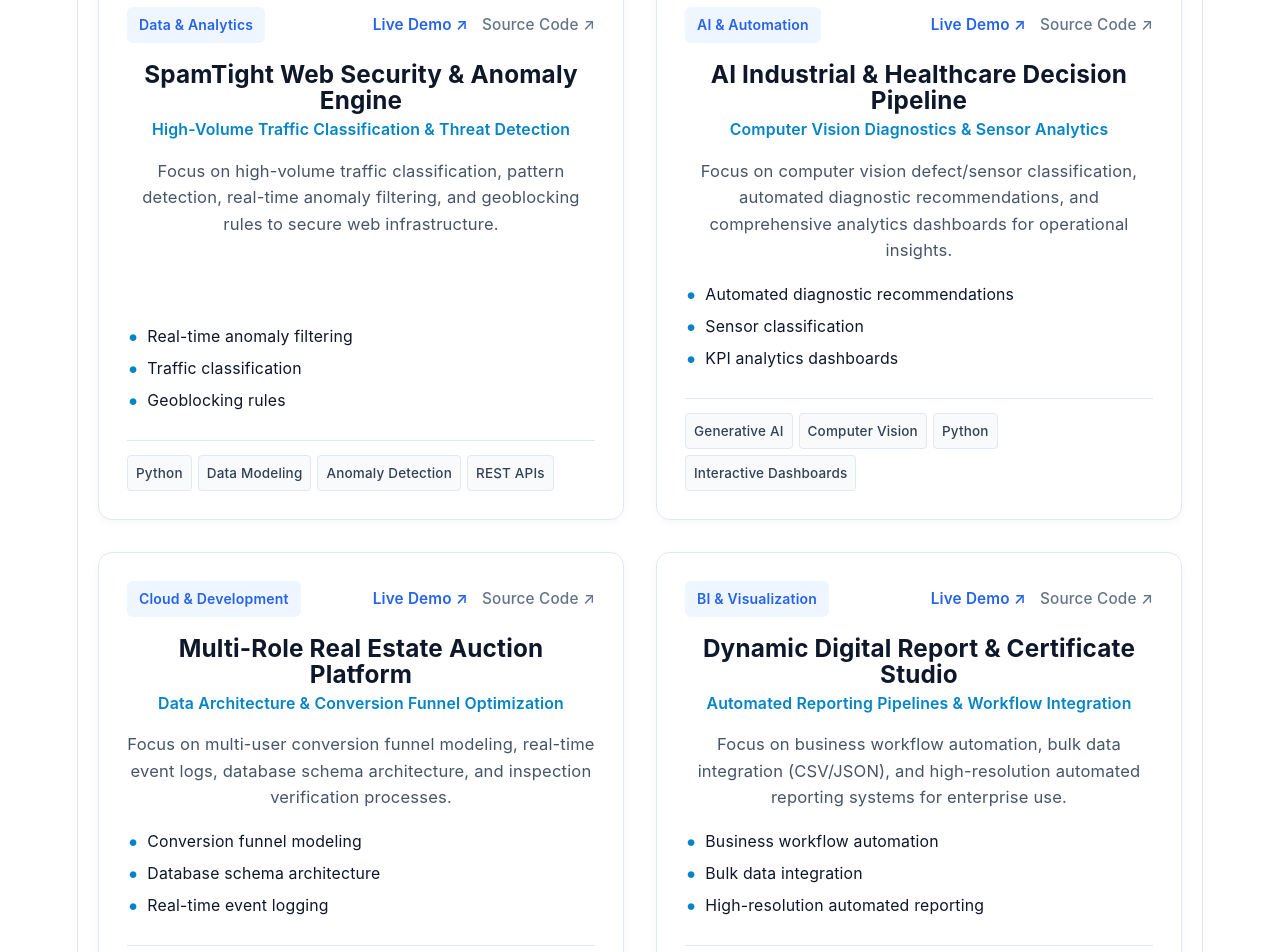
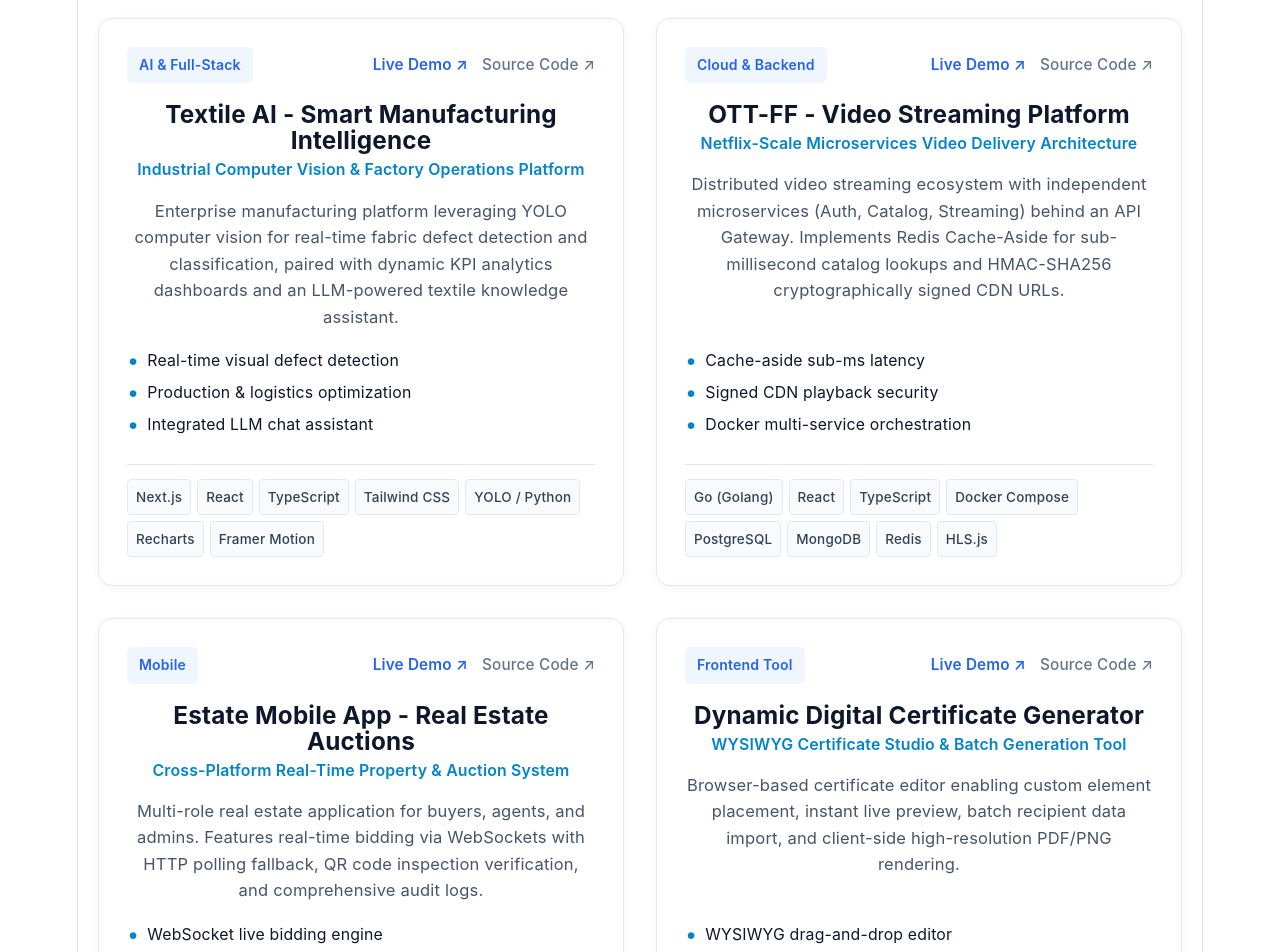
Before and after one commit to KarthiArun-droid/Portfolio, a React app: page / in a window 1280 px wide. Shown: the part 1360-2312 px from the top of the page. Built offline with nearby package versions, Linux system fonts and the light colour scheme; the HTML template or start-up script is replaced by a standard one.

Commit message:
Refactor portfolio to merge Full-Stack and Business Analyst personas

```diff
--- a/Portfolio.jsx
+++ b/Portfolio.jsx
@@ -3,7 +3,7 @@ import profileImage from './Karthi.jpg';
 
 const profileConfig = {
     name: "Karthikeyan A",
-    title: "Technical Business Analyst | Data & Insights | GenAI & Automation",
+    title: "Technical Business Analyst & Full-Stack Engineer",
     avatarUrl: profileImage,
     github: "https://github.com/KarthiArun-droid",
     linkedin: "https://www.linkedin.com/in/karthikeyan-a-794649403",
@@ -12,6 +12,46 @@ const profileConfig = {
 };
 
 const projects = [
+    {
+        title: "Textile AI - Smart Manufacturing Intelligence",
+        tagline: "Industrial Computer Vision & Factory Operations Platform",
+        description: "Enterprise manufacturing platform leveraging YOLO computer vision for real-time fabric defect detection and classification, paired with dynamic KPI analytics dashboards and an LLM-powered textile knowledge assistant.",
+        tech: ["Next.js", "React", "TypeScript", "Tailwind CSS", "YOLO / Python", "Recharts", "Framer Motion"],
+        category: "AI & Full-Stack",
+        highlights: ["Real-time visual defect detection", "Production & logistics optimization", "Integrated LLM chat assistant"],
+        liveUrl: "https://github.com/KarthiArun-droid",
+        githubUrl: "https://github.com/KarthiArun-droid"
+    },
+    {
+        title: "OTT-FF - Video Streaming Platform",
+        tagline: "Netflix-Scale Microservices Video Delivery Architecture",
+        description: "Distributed video streaming ecosystem with independent microservices (Auth, Catalog, Streaming) behind an API Gateway. Implements Redis Cache-Aside for sub-millisecond catalog lookups and HMAC-SHA256 cryptographically signed CDN URLs.",
+        tech: ["Go (Golang)", "React", "TypeScript", "Docker Compose", "PostgreSQL", "MongoDB", "Redis", "HLS.js"],
+        category: "Cloud & Backend",
+        highlights: ["Cache-aside sub-ms latency", "Signed CDN playback security", "Docker multi-service orchestration"],
+        liveUrl: "https://github.com/KarthiArun-droid",
+        githubUrl: "https://github.com/KarthiArun-droid"
+    },
+    {
+        title: "Estate Mobile App - Real Estate Auctions",
+        tagline: "Cross-Platform Real-Time Property & Auction System",
+        description: "Multi-role real estate application for buyers, agents, and admins. Features real-time bidding via WebSockets with HTTP polling fallback, QR code inspection verification, and comprehensive audit logs.",
+        tech: ["React Native", "Expo 54", "WebSockets", "React Navigation", "AsyncStorage", "react-native-maps"],
+        category: "Mobile",
+        highlights: ["WebSocket live bidding engine", "QR code verification", "Role-based dashboards (Buyer/Agent/Admin)"],
+        liveUrl: "https://github.com/KarthiArun-droid",
+        githubUrl: "https://github.com/KarthiArun-droid"
+    },
+    {
+        title: "Dynamic Digital Certificate Generator",
+        tagline: "WYSIWYG Certificate Studio & Batch Generation Tool",
+        description: "Browser-based certificate editor enabling custom element placement, instant live preview, batch recipient data import, and client-side high-resolution PDF/PNG rendering.",
+        tech: ["React", "TypeScript", "Tailwind CSS", "Canvas API", "jspdf", "Lucide React"],
+        category: "Frontend Tool",
+        highlights: ["WYSIWYG drag-and-drop editor", "Bulk CSV recipient generation", "High-res PDF/PNG export"],
+        liveUrl: "https://github.com/KarthiArun-droid",
+        githubUrl: "https://github.com/KarthiArun-droid"
+    },
     {
         title: "SpamTight Web Security & Anomaly Engine",
         tagline: "High-Volume Traffic Classification & Threat Detection",
@@ -23,17 +63,7 @@ const projects = [
         githubUrl: "https://github.com/KarthiArun-droid"
     },
     {
-        title: "AI Industrial & Healthcare Decision Pipeline",
-        tagline: "Computer Vision Diagnostics & Sensor Analytics",
-        description: "Focus on computer vision defect/sensor classification, automated diagnostic recommendations, and comprehensive analytics dashboards for operational insights.",
-        tech: ["Generative AI", "Computer Vision", "Python", "Interactive Dashboards"],
-        category: "AI & Automation",
-        highlights: ["Automated diagnostic recommendations", "Sensor classification", "KPI analytics dashboards"],
-        liveUrl: "https://github.com/KarthiArun-droid",
-        githubUrl: "https://github.com/KarthiArun-droid"
-    },
-    {
-        title: "Multi-Role Real Estate Auction Platform",
+        title: "Multi-Role Real Estate Auction Platform (BA)",
         tagline: "Data Architecture & Conversion Funnel Optimization",
         description: "Focus on multi-user conversion funnel modeling, real-time event logs, database schema architecture, and inspection verification processes.",
         tech: ["PostgreSQL", "Database Architecture", "Event Logs", "Process Mapping"],
@@ -43,7 +73,7 @@ const projects = [
         githubUrl: "https://github.com/KarthiArun-droid"
     },
     {
-        title: "Dynamic Digital Report & Certificate Studio",
+        title: "Dynamic Digital Report & Certificate Studio (BA)",
         tagline: "Automated Reporting Pipelines & Workflow Integration",
         description: "Focus on business workflow automation, bulk data integration (CSV/JSON), and high-resolution automated reporting systems for enterprise use.",
         tech: ["Workflow Automation", "Data Integration", "Reporting", "Process Automation"],
@@ -57,7 +87,7 @@ const projects = [
 export default function Portfolio() {
     const [filter, setFilter] = useState("All");
 
-    const categories = ["All", "Data & Analytics", "BI & Visualization", "AI & Automation", "Cloud & Development"];
+    const categories = ["All", "AI & Full-Stack", "Cloud & Backend", "Mobile", "Frontend Tool", "Data & Analytics", "Cloud & Development", "BI & Visualization"];
 
     const filteredProjects = filter === "All"
         ? projects
@@ -92,7 +122,7 @@ export default function Portfolio() {
                     Strategic Business Decision-Making
                 </h1>
                 <p style={styles.heroSubtitle}>
-                    Translating multi-channel data, database schemas, and GenAI workflows into actionable executive insights and automated reporting pipelines.
+                    Translating multi-channel data, database schemas, and GenAI workflows into actionable executive insights and automated pipelines.
                 </p>
                 <div style={styles.heroCta}>
                     <a href="#projects" style={styles.btnPrimary}>View Projects</a>
@@ -172,8 +202,16 @@ export default function Portfolio() {
                 <h2 style={styles.sectionTitle}>Skills & Architecture</h2>
                 <div style={styles.skillsGrid}>
                     <div style={styles.skillBox}>
+                        <h4 style={styles.skillCategory}>Frontend & Mobile</h4>
+                        <p style={styles.skillList}>React 19, Next.js 16, React Native, TypeScript, Tailwind CSS, Framer Motion</p>
+                    </div>
+                    <div style={styles.skillBox}>
+                        <h4 style={styles.skillCategory}>Backend & Microservices</h4>
+                        <p style={styles.skillList}>Go (Golang), Python, FastAPI, REST APIs, WebSockets, Redis</p>
+                    </div>
+                    <div style={styles.skillBox}>
                         <h4 style={styles.skillCategory}>Data & Analytics</h4>
-                        <p style={styles.skillList}>SQL, Data Modeling, Multi-Channel Analytics, Funnel Analysis, Requirements Gathering (BRD/FRD), Process Mapping (BPMN)</p>
+                        <p style={styles.skillList}>SQL, Data Modeling, Multi-Channel Analytics, Funnel Analysis, BRD/FRD, BPMN</p>
                     </div>
                     <div style={styles.skillBox}>
                         <h4 style={styles.skillCategory}>BI & Visualization</h4>
@@ -185,7 +223,7 @@ export default function Portfolio() {
                     </div>
                     <div style={styles.skillBox}>
                         <h4 style={styles.skillCategory}>Cloud & Development</h4>
-                        <p style={styles.skillList}>AWS, REST APIs, Database Architecture (PostgreSQL, MongoDB, Redis), Git, Agile/Scrum</p>
+                        <p style={styles.skillList}>AWS, Database Architecture (PostgreSQL, MongoDB), Git, Agile/Scrum, Docker</p>
                     </div>
                 </div>
             </section>
```
